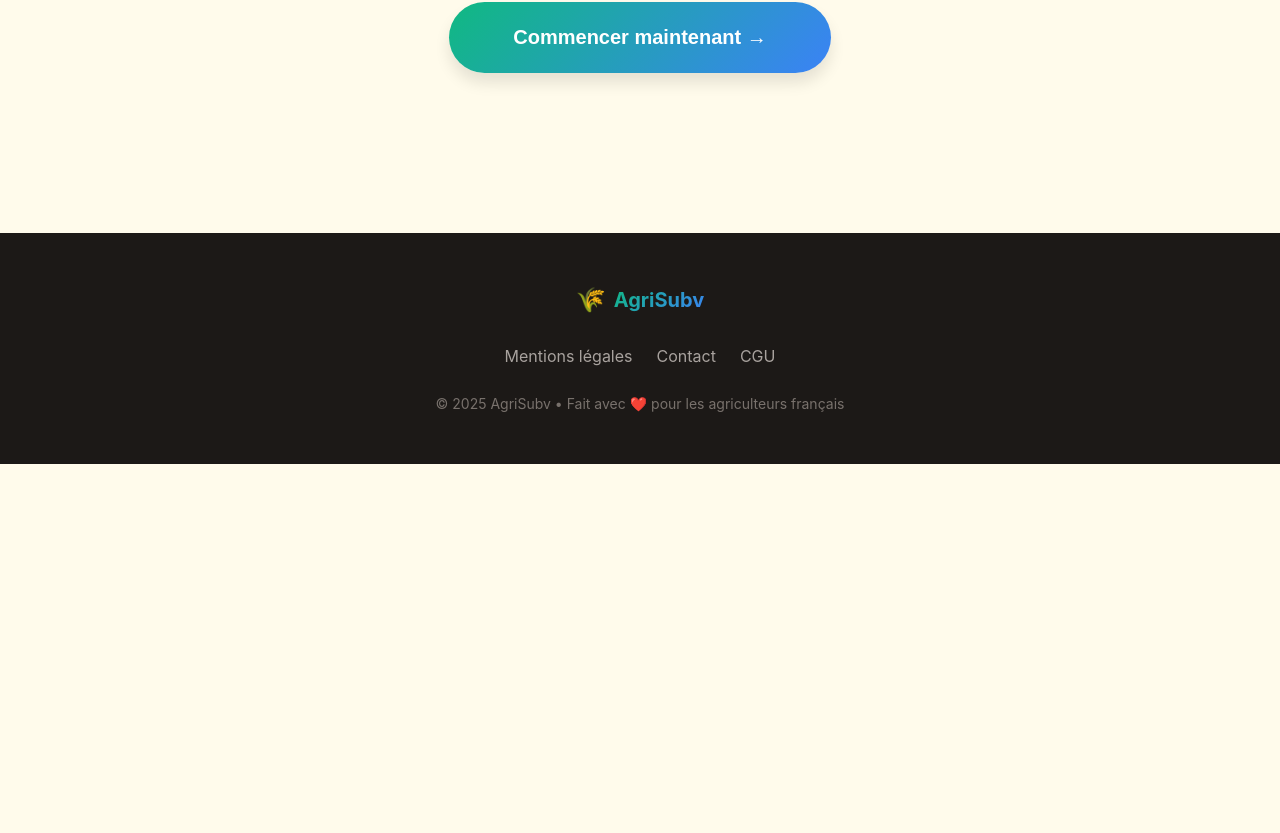
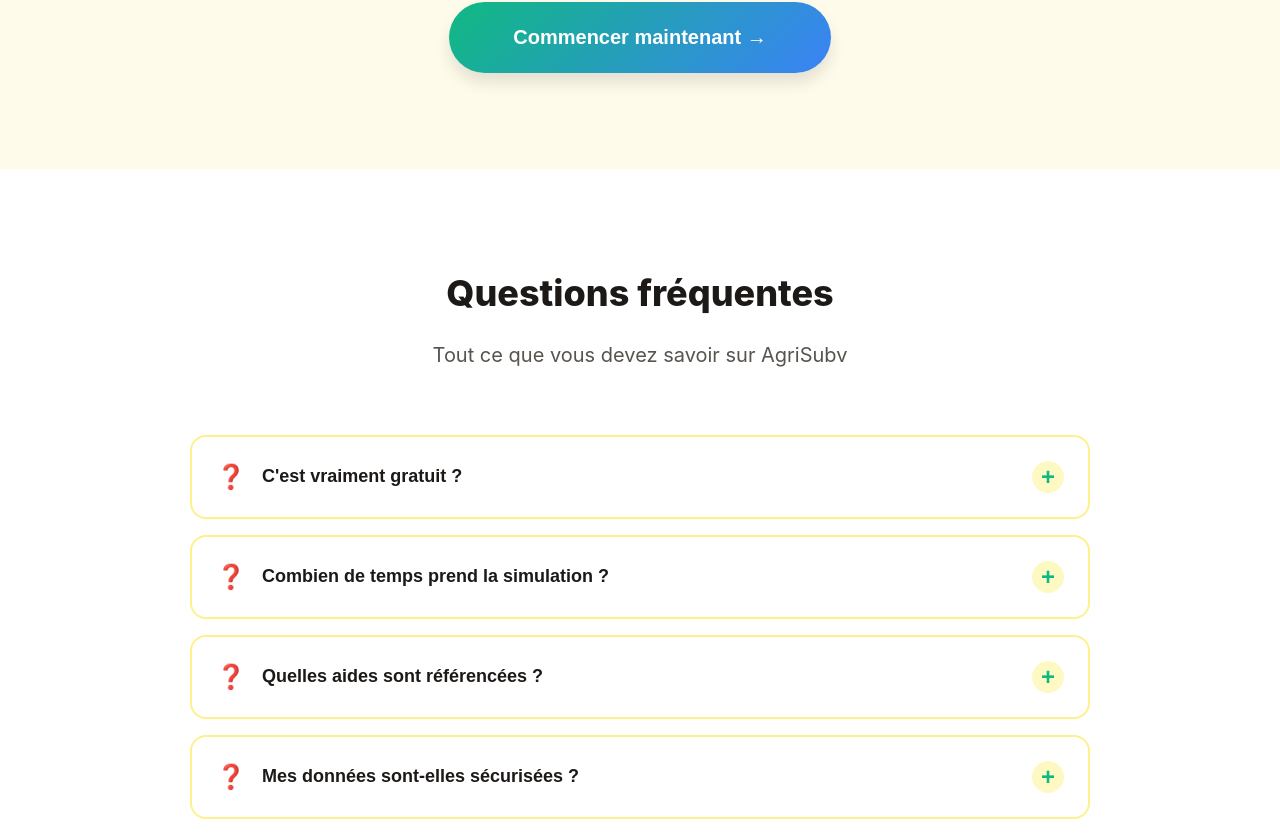
Before and after one commit to Laz0ne/agrisubv, a React (Vite) app in the folder frontend/: page / in a window 1280 px wide. Shown: the part 1564-2397 px from the top of the page. Before the commit the page ends 2028 px from the top, so only its background shows below. Built offline with nearby package versions, Linux system fonts and the light colour scheme.

Commit message:
Add FAQ component to App.jsx

```diff
--- a/frontend/src/App.jsx
+++ b/frontend/src/App.jsx
@@ -2,6 +2,7 @@ import React, { useState } from 'react';
 import { Header } from './components/layout/Header';
 import { HeroSection } from './components/layout/HeroSection';
 import { HowItWorks } from './components/home/HowItWorks';
+import { FAQ } from './components/home/FAQ';
 import { Footer } from './components/layout/Footer';
 import { WizardForm } from './components/wizard/WizardForm';
 import { ResultsSection } from './components/results/ResultsSection';
@@ -67,6 +68,7 @@ function App() {
         <>
           <HeroSection onStart={handleStartSimulation} />
           <HowItWorks onStart={handleStartSimulation} />
+          <FAQ />
         </>
       )}
 
```
